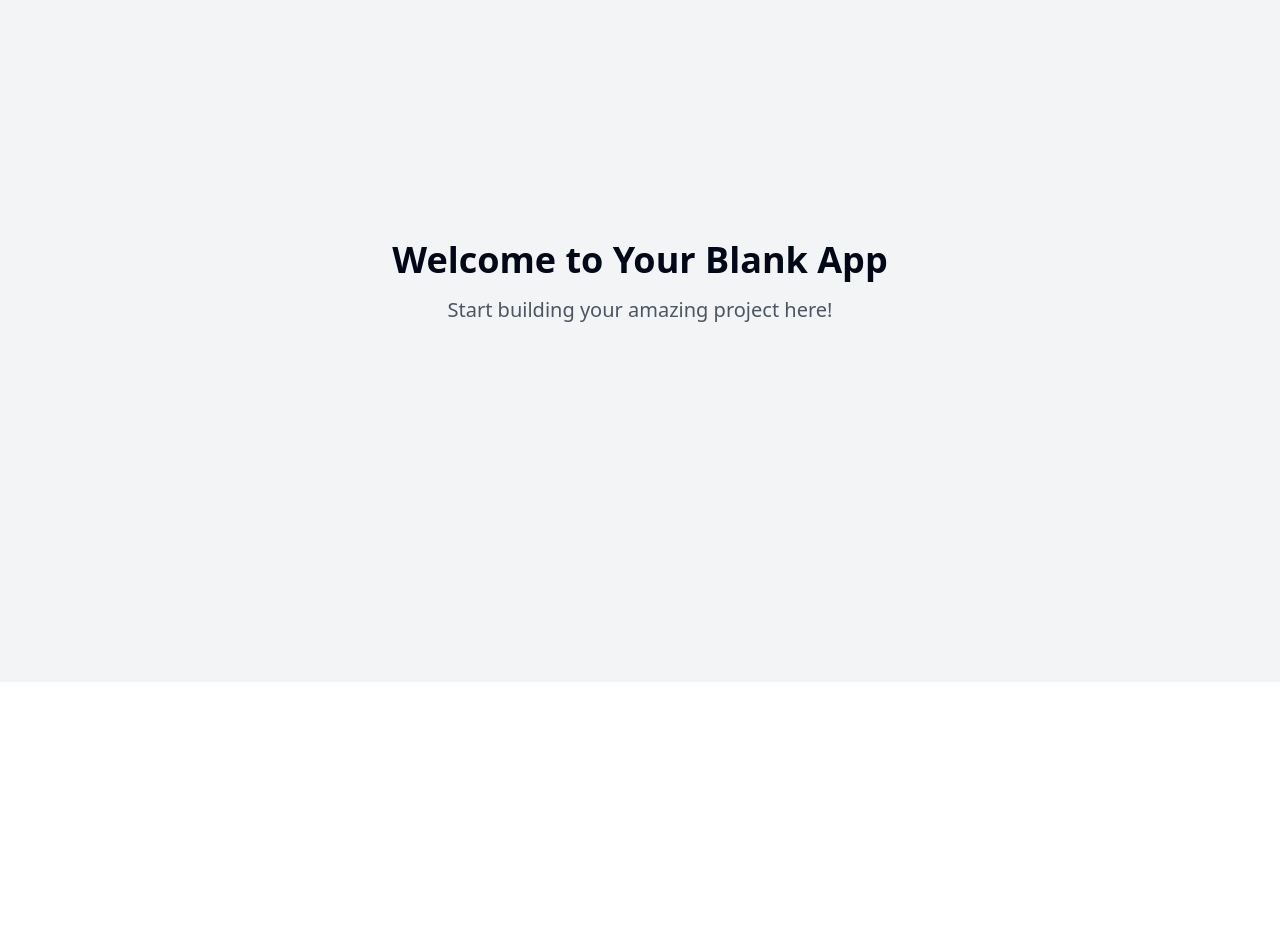
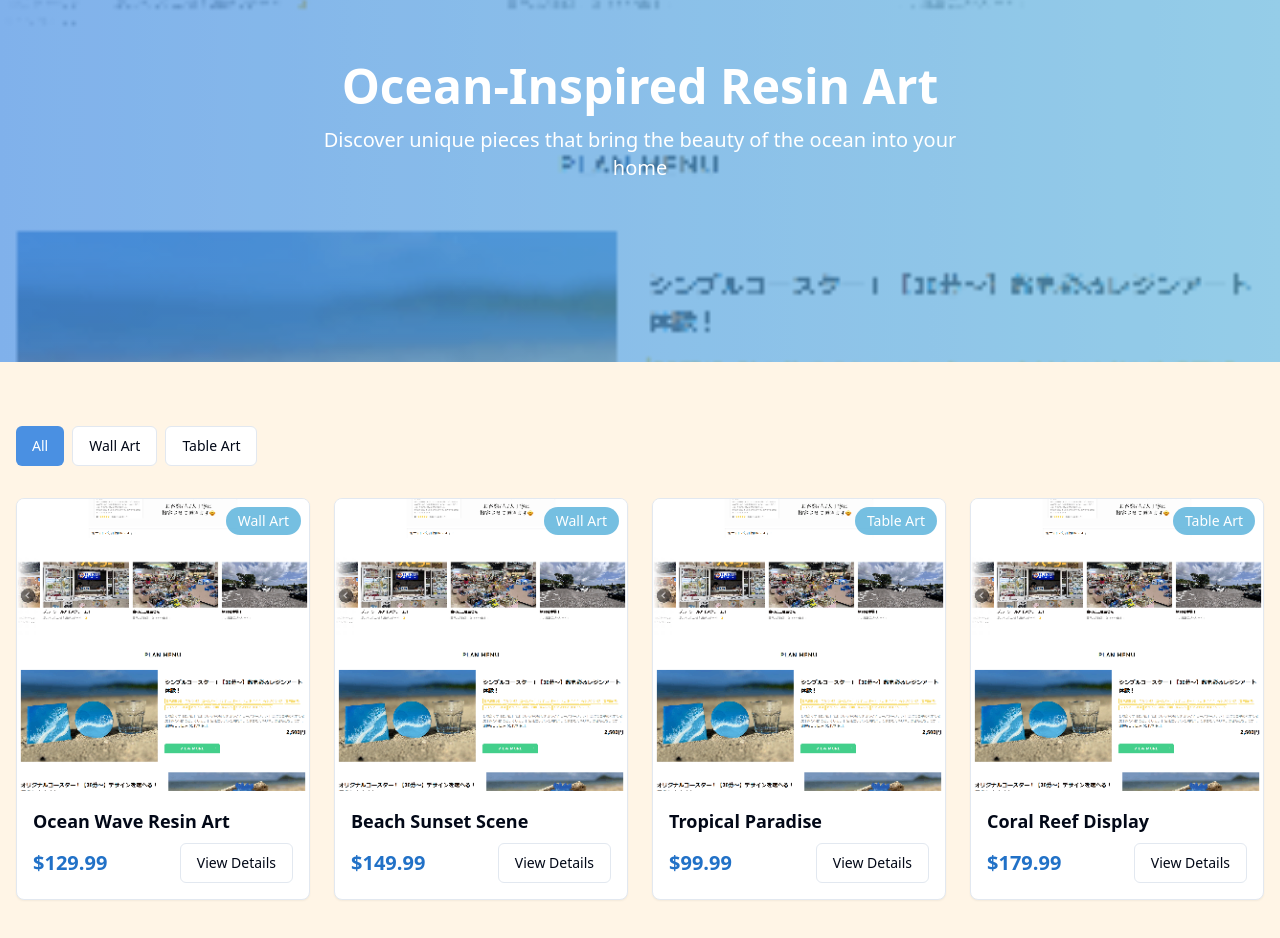
Before and after one commit to itella-tech/resin-site, a React (Vite) app: page / in a window 1280 px wide. Shown: the part 118-1056 px from the top of the page. Before the commit the page ends 800 px from the top, so only its background shows below. Built offline with nearby package versions, Linux system fonts and the light colour scheme.

Commit message:
Clone website and integrate shadcn/ui
This commit implements the cloning of the existing website and integrates the shadcn/ui library for UI components. Further modifications may be required to fully adapt the design and functionality.
[skip gpt_engineer]

```diff
--- /dev/null
+++ b/src/components/CategoryFilter.tsx
@@ -0,0 +1,32 @@
+import { Button } from "@/components/ui/button";
+
+interface CategoryFilterProps {
+  categories: string[];
+  activeCategory: string;
+  onCategoryChange: (category: string) => void;
+}
+
+export const CategoryFilter = ({
+  categories,
+  activeCategory,
+  onCategoryChange,
+}: CategoryFilterProps) => {
+  return (
+    <div className="flex flex-wrap gap-2 mb-8">
+      {categories.map((category) => (
+        <Button
+          key={category}
+          variant={activeCategory === category ? "default" : "outline"}
+          onClick={() => onCategoryChange(category)}
+          className={`${
+            activeCategory === category
+              ? "bg-ocean text-white"
+              : "hover:bg-ocean hover:text-white"
+          }`}
+        >
+          {category}
+        </Button>
+      ))}
+    </div>
+  );
+};
--- /dev/null
+++ b/src/components/ProductCard.tsx
@@ -0,0 +1,37 @@
+import { Card, CardContent, CardFooter } from "@/components/ui/card";
+import { Button } from "@/components/ui/button";
+
+interface ProductCardProps {
+  title: string;
+  price: number;
+  image: string;
+  category: string;
+}
+
+export const ProductCard = ({ title, price, image, category }: ProductCardProps) => {
+  return (
+    <Card className="overflow-hidden group hover:shadow-lg transition-shadow duration-300">
+      <CardContent className="p-0 relative">
+        <div className="aspect-square overflow-hidden">
+          <img
+            src={image}
+            alt={title}
+            className="w-full h-full object-cover group-hover:scale-105 transition-transform duration-300"
+          />
+        </div>
+        <span className="absolute top-2 right-2 bg-ocean-light/90 text-white px-3 py-1 rounded-full text-sm">
+          {category}
+        </span>
+      </CardContent>
+      <CardFooter className="flex flex-col items-start gap-2 p-4">
+        <h3 className="font-semibold text-lg">{title}</h3>
+        <div className="flex justify-between items-center w-full">
+          <span className="text-xl font-bold text-ocean-dark">${price}</span>
+          <Button variant="outline" className="hover:bg-ocean hover:text-white">
+            View Details
+          </Button>
+        </div>
+      </CardFooter>
+    </Card>
+  );
+};
--- a/src/pages/Index.tsx
+++ b/src/pages/Index.tsx
@@ -1,11 +1,81 @@
-// Update this page (the content is just a fallback if you fail to update the page)
+import { useState } from "react";
+import { ProductCard } from "@/components/ProductCard";
+import { CategoryFilter } from "@/components/CategoryFilter";
+
+const products = [
+  {
+    id: 1,
+    title: "Ocean Wave Resin Art",
+    price: 129.99,
+    image: "/lovable-uploads/db847c28-590e-46ed-81b9-ab9e146c0d21.png",
+    category: "Wall Art",
+  },
+  {
+    id: 2,
+    title: "Beach Sunset Scene",
+    price: 149.99,
+    image: "/lovable-uploads/db847c28-590e-46ed-81b9-ab9e146c0d21.png",
+    category: "Wall Art",
+  },
+  {
+    id: 3,
+    title: "Tropical Paradise",
+    price: 99.99,
+    image: "/lovable-uploads/db847c28-590e-46ed-81b9-ab9e146c0d21.png",
+    category: "Table Art",
+  },
+  {
+    id: 4,
+    title: "Coral Reef Display",
+    price: 179.99,
+    image: "/lovable-uploads/db847c28-590e-46ed-81b9-ab9e146c0d21.png",
+    category: "Table Art",
+  },
+];
+
+const categories = ["All", "Wall Art", "Table Art"];
 
 const Index = () => {
+  const [activeCategory, setActiveCategory] = useState("All");
+
+  const filteredProducts = products.filter(
+    (product) => activeCategory === "All" || product.category === activeCategory
+  );
+
   return (
-    <div className="min-h-screen flex items-center justify-center bg-gray-100">
-      <div className="text-center">
-        <h1 className="text-4xl font-bold mb-4">Welcome to Your Blank App</h1>
-        <p className="text-xl text-gray-600">Start building your amazing project here!</p>
+    <div className="min-h-screen bg-sand-light">
+      {/* Hero Section */}
+      <div className="relative h-[60vh] bg-gradient-to-r from-ocean to-ocean-light flex items-center justify-center text-white">
+        <div className="absolute inset-0 overflow-hidden">
+          <img
+            src="/lovable-uploads/db847c28-590e-46ed-81b9-ab9e146c0d21.png"
+            alt="Hero"
+            className="w-full h-full object-cover opacity-30"
+          />
+        </div>
+        <div className="relative text-center space-y-4 animate-fade-up">
+          <h1 className="text-5xl font-bold">Ocean-Inspired Resin Art</h1>
+          <p className="text-xl max-w-2xl mx-auto">
+            Discover unique pieces that bring the beauty of the ocean into your home
+          </p>
+        </div>
+      </div>
+
+      {/* Main Content */}
+      <div className="container mx-auto py-16 px-4">
+        <CategoryFilter
+          categories={categories}
+          activeCategory={activeCategory}
+          onCategoryChange={setActiveCategory}
+        />
+
+        <div className="grid grid-cols-1 md:grid-cols-2 lg:grid-cols-3 xl:grid-cols-4 gap-6">
+          {filteredProducts.map((product) => (
+            <div key={product.id} className="animate-fade-up">
+              <ProductCard {...product} />
+            </div>
+          ))}
+        </div>
       </div>
     </div>
   );
--- a/tailwind.config.ts
+++ b/tailwind.config.ts
@@ -12,85 +12,83 @@ export default {
   theme: {
     container: {
       center: true,
-			padding: '2rem',
+      padding: "2rem",
       screens: {
-				'2xl': '1400px'
-			}
+        "2xl": "1400px",
+      },
     },
     extend: {
       colors: {
-				border: 'hsl(var(--border))',
-				input: 'hsl(var(--input))',
-				ring: 'hsl(var(--ring))',
-				background: 'hsl(var(--background))',
-				foreground: 'hsl(var(--foreground))',
+        border: "hsl(var(--border))",
+        input: "hsl(var(--input))",
+        ring: "hsl(var(--ring))",
+        background: "hsl(var(--background))",
+        foreground: "hsl(var(--foreground))",
+        ocean: {
+          light: "#67B8DE",
+          DEFAULT: "#4A90E2",
+          dark: "#2171C7",
+        },
+        coral: {
+          light: "#FF8E8E",
+          DEFAULT: "#FF6B6B",
+          dark: "#E54D4D",
+        },
+        sand: {
+          light: "#FFF5E6",
+          DEFAULT: "#F7E8D0",
+          dark: "#E6D0AE",
+        },
         primary: {
-					DEFAULT: 'hsl(var(--primary))',
-					foreground: 'hsl(var(--primary-foreground))'
+          DEFAULT: "hsl(var(--primary))",
+          foreground: "hsl(var(--primary-foreground))",
         },
         secondary: {
-					DEFAULT: 'hsl(var(--secondary))',
-					foreground: 'hsl(var(--secondary-foreground))'
+          DEFAULT: "hsl(var(--secondary))",
+          foreground: "hsl(var(--secondary-foreground))",
         },
         destructive: {
-					DEFAULT: 'hsl(var(--destructive))',
-					foreground: 'hsl(var(--destructive-foreground))'
+          DEFAULT: "hsl(var(--destructive))",
+          foreground: "hsl(var(--destructive-foreground))",
         },
         muted: {
-					DEFAULT: 'hsl(var(--muted))',
-					foreground: 'hsl(var(--muted-foreground))'
+          DEFAULT: "hsl(var(--muted))",
+          foreground: "hsl(var(--muted-foreground))",
         },
         accent: {
-					DEFAULT: 'hsl(var(--accent))',
-					foreground: 'hsl(var(--accent-foreground))'
+          DEFAULT: "hsl(var(--accent))",
+          foreground: "hsl(var(--accent-foreground))",
         },
         popover: {
-					DEFAULT: 'hsl(var(--popover))',
-					foreground: 'hsl(var(--popover-foreground))'
+          DEFAULT: "hsl(var(--popover))",
+          foreground: "hsl(var(--popover-foreground))",
         },
         card: {
-					DEFAULT: 'hsl(var(--card))',
-					foreground: 'hsl(var(--card-foreground))'
+          DEFAULT: "hsl(var(--card))",
+          foreground: "hsl(var(--card-foreground))",
         },
-				sidebar: {
-					DEFAULT: 'hsl(var(--sidebar-background))',
-					foreground: 'hsl(var(--sidebar-foreground))',
-					primary: 'hsl(var(--sidebar-primary))',
-					'primary-foreground': 'hsl(var(--sidebar-primary-foreground))',
-					accent: 'hsl(var(--sidebar-accent))',
-					'accent-foreground': 'hsl(var(--sidebar-accent-foreground))',
-					border: 'hsl(var(--sidebar-border))',
-					ring: 'hsl(var(--sidebar-ring))'
-				}
       },
       borderRadius: {
-				lg: 'var(--radius)',
-				md: 'calc(var(--radius) - 2px)',
-				sm: 'calc(var(--radius) - 4px)'
+        lg: "var(--radius)",
+        md: "calc(var(--radius) - 2px)",
+        sm: "calc(var(--radius) - 4px)",
       },
       keyframes: {
-				'accordion-down': {
-					from: {
-						height: '0'
+        "fade-up": {
+          "0%": {
+            opacity: "0",
+            transform: "translateY(20px)",
           },
-					to: {
-						height: 'var(--radix-accordion-content-height)'
-					}
+          "100%": {
+            opacity: "1",
+            transform: "translateY(0)",
           },
-				'accordion-up': {
-					from: {
-						height: 'var(--radix-accordion-content-height)'
         },
-					to: {
-						height: '0'
-					}
-				}
       },
       animation: {
-				'accordion-down': 'accordion-down 0.2s ease-out',
-				'accordion-up': 'accordion-up 0.2s ease-out'
-			}
-		}
+        "fade-up": "fade-up 0.5s ease-out forwards",
+      },
+    },
   },
   plugins: [require("tailwindcss-animate")],
 } satisfies Config;
```
Also changed, not shown: public/lovable-uploads/db847c28-590e-46ed-81b9-ab9e146c0d21.png (added). Lines whose indentation alone changed are shown as unchanged.
